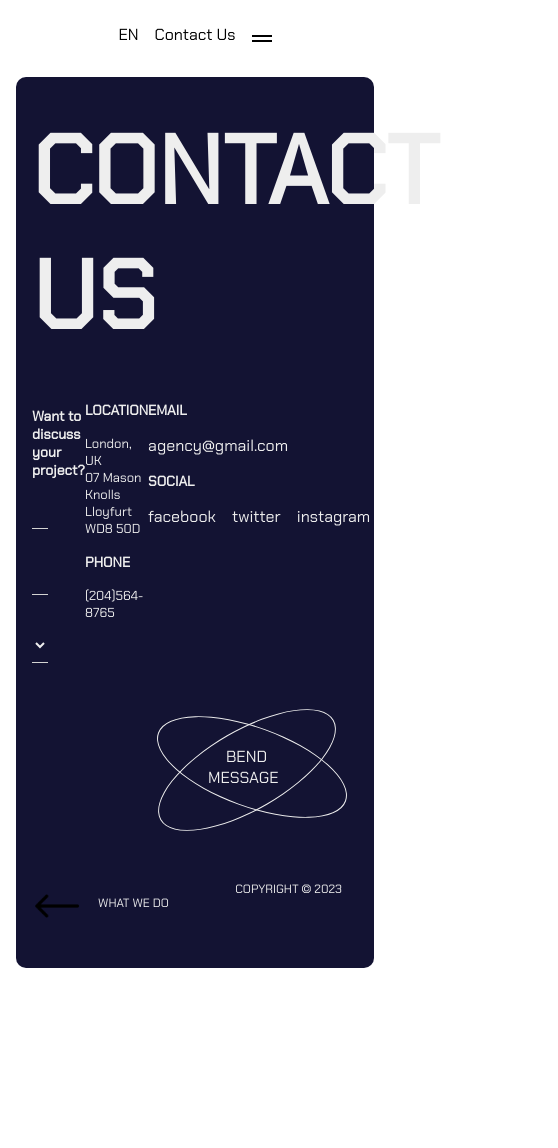
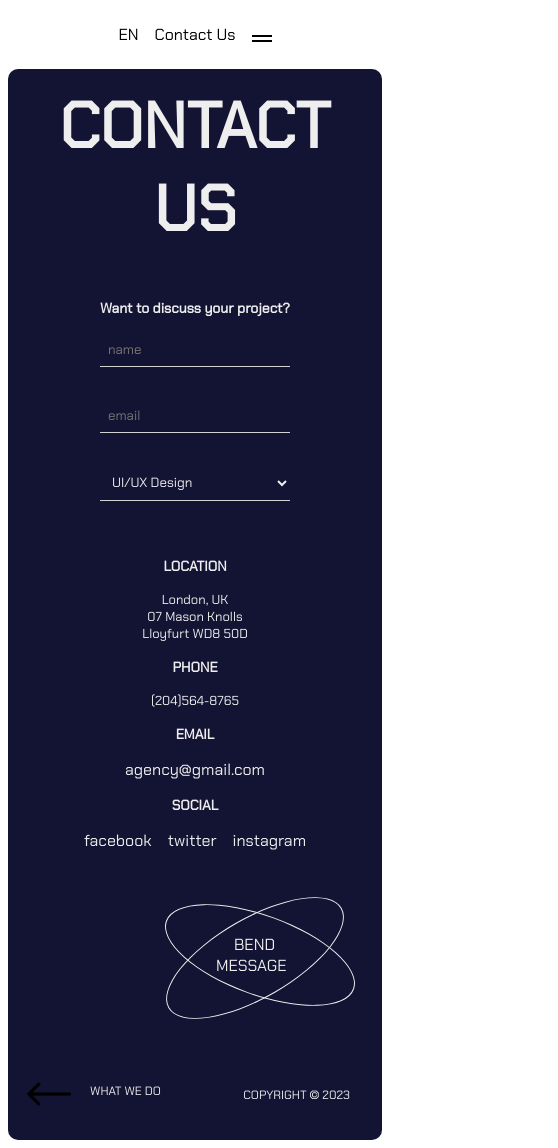
Before and after one commit to TonyTech-GIT/freelanceSiteOne, a React (Vite) app: page /contact in a window 390 px wide. Shown: the whole page, 558 px wide, since content can reach past the window. Before the commit the page ends 984 px from the top, so only its background shows below. Built offline with nearby package versions, Linux system fonts and the light colour scheme.

Commit message:
mobile responsivness for all pages

```diff
--- a/src/styles/aboutStyles/hero.css
+++ b/src/styles/aboutStyles/hero.css
@@ -40,3 +40,37 @@
 
   margin-right: 4rem;
 }
+
+/* Mobile devices */
+@media only screen and (max-width: 767px) {
+  .about_hero {
+    padding: 1rem; /* Adjust padding for smaller screens */
+  }
+
+  .about_hero h1 {
+    font-size: 4rem; /* Decrease font size for smaller screens */
+  }
+
+  .about_desc {
+    flex-direction: column; /* Stack items vertically */
+    align-items: center; /* Center items horizontally */
+    padding: 1rem; /* Adjust padding for smaller screens */
+  }
+
+  .about_desc .texts {
+    flex-direction: column; /* Stack text sections vertically */
+    align-items: center; /* Center text sections horizontally */
+    margin-top: 1rem; /* Add space between text sections */
+  }
+
+  .about_desc .texts .text-1,
+  .about_desc .texts .text-2 {
+    width: 100%; /* Make text sections span full width */
+    margin: 1rem 0; /* Adjust margin for spacing */
+  }
+
+  .about_desc img {
+    width: 100%; /* Make image span full width */
+    margin: 1rem 0; /* Adjust margin for spacing */
+  }
+}
--- a/src/styles/contactStyles/contact.css
+++ b/src/styles/contactStyles/contact.css
@@ -167,6 +167,9 @@
 .contact_footer .back-arrow p {
   bottom: 1.5rem;
 }
+.contact_footer .front-arrow p {
+  bottom: 0.2rem;
+}
 
 .contact_footer .back-arrow img,
 .contact_footer .front-arrow img {
@@ -174,3 +177,44 @@
 
   width: 30%;
 }
+
+/* Mobile devices */
+@media only screen and (max-width: 767px) {
+  .contact_wrapper {
+    margin: 0.5rem;
+    padding: 1rem;
+  }
+
+  .contact_wrapper h1 {
+    font-size: 4rem;
+
+    text-align: center;
+  }
+
+  .contact_wrapper-body {
+    flex-direction: column;
+  }
+
+  .contact_wrapper-form form .field {
+    width: 100%;
+    margin-bottom: 1.5rem;
+  }
+
+  .contact_wrapper-location {
+    flex-direction: column;
+    align-items: center;
+    text-align: center;
+    margin-top: 2rem;
+  }
+
+  .contact_wrapper-location .email-box .email {
+    margin-top: 1rem;
+  }
+
+  .atom-container .atom-img {
+    display: block;
+
+    position: relative;
+    left: 1rem;
+  }
+}
--- a/src/styles/servicesStyles/services.css
+++ b/src/styles/servicesStyles/services.css
@@ -6,19 +6,31 @@
 }
 
 .services_wrapper {
+  /* display: flex;
+  overflow-x: auto;
+  max-width: 100%; */
+
   display: flex;
+  padding: 1rem;
+  overflow-x: auto; /* Enable horizontal scrolling */
+  max-width: 100%;
+  scroll-snap-type: x mandatory; /* Ensure snapping to each card */
+  -webkit-overflow-scrolling: touch; /* Enable smooth scrolling on iOS */
+}
 
-  /* padding: 1rem; */
-
-  overflow-x: auto;
-  max-width: 100%;
+.services_wrapper::-webkit-scrollbar {
+  display: none; /* Hide the scrollbar */
 }
 
 .service-card {
   /* border: 1px solid red; */
-  background-color: #fff;
-  height: 320px;
-  width: 500px;
+  background-color: #ddd;
+  /* height: 320px;
+  width: 500px; */
+
+  flex: 0 0 auto;
+  margin-right: 20px;
+  width: 400px; /* Set the initial card width */
 }
 .service-card:not(:last-child) {
   margin-right: 20px;
@@ -39,6 +51,7 @@
 }
 .card-details p {
   font-size: 12px;
+  font-weight: bold;
 }
 .card-details img {
   width: 10%;
@@ -72,3 +85,37 @@
 
   width: 30%;
 }
+
+/* Mobile devices */
+@media only screen and (max-width: 767px) {
+  .services h1 {
+    font-size: 4rem; /* Decrease font size for smaller screens */
+    padding: 0.5rem; /* Adjust padding for smaller screens */
+    text-align: center;
+  }
+
+  .services_wrapper {
+    overflow-x: auto;
+    max-width: 100%;
+    scroll-snap-type: x mandatory; /* Enable horizontal scrolling */
+    -webkit-overflow-scrolling: touch; /* Enable smooth scrolling on iOS */
+  }
+
+  .service-card {
+    width: 80%; /* Adjust card width for smaller screens */
+    max-width: 300px; /* Set a maximum width */
+    margin-right: 10px; /* Reduce margin between cards */
+  }
+  .service-card img {
+    height: 80%; /* Adjust image height */
+  }
+
+  .card-details p {
+    font-size: 10px; /* Decrease font size for smaller screens */
+    margin-bottom: 0.5rem; /* Add space between details */
+  }
+
+  .card-details img {
+    width: 20px; /* Adjust icon size */
+  }
+}
--- a/src/styles/style.css
+++ b/src/styles/style.css
@@ -34,8 +34,10 @@ body {
   background-color: #000;
 }
 .home_wrapper {
-  background-color: #bdbaba;
+  background-color: #222125;
   margin-inline: 8rem;
+
+  color: #eee;
 }
 
 /* Mobile devices */
```
